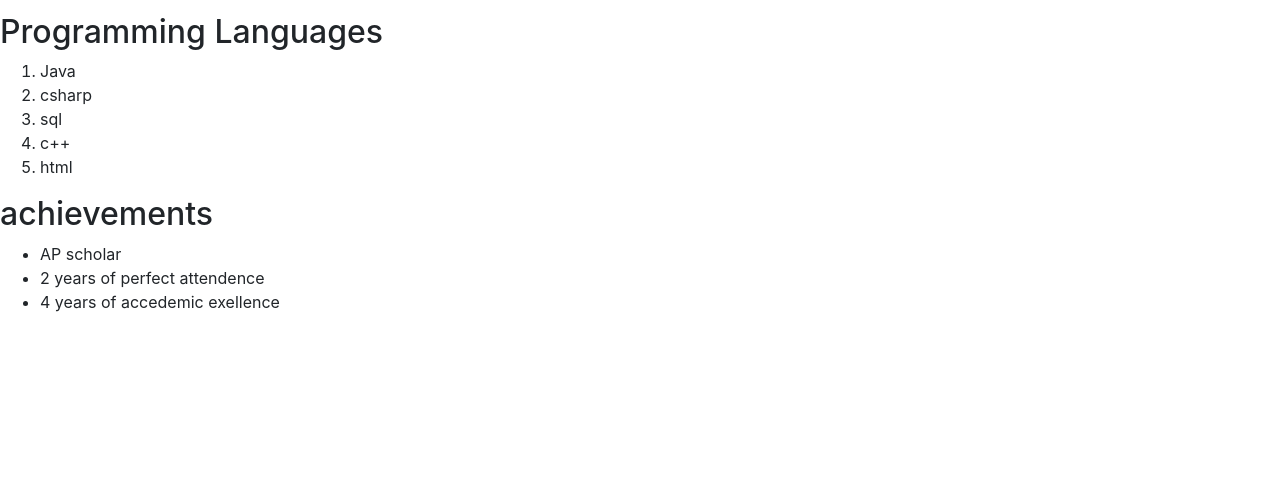
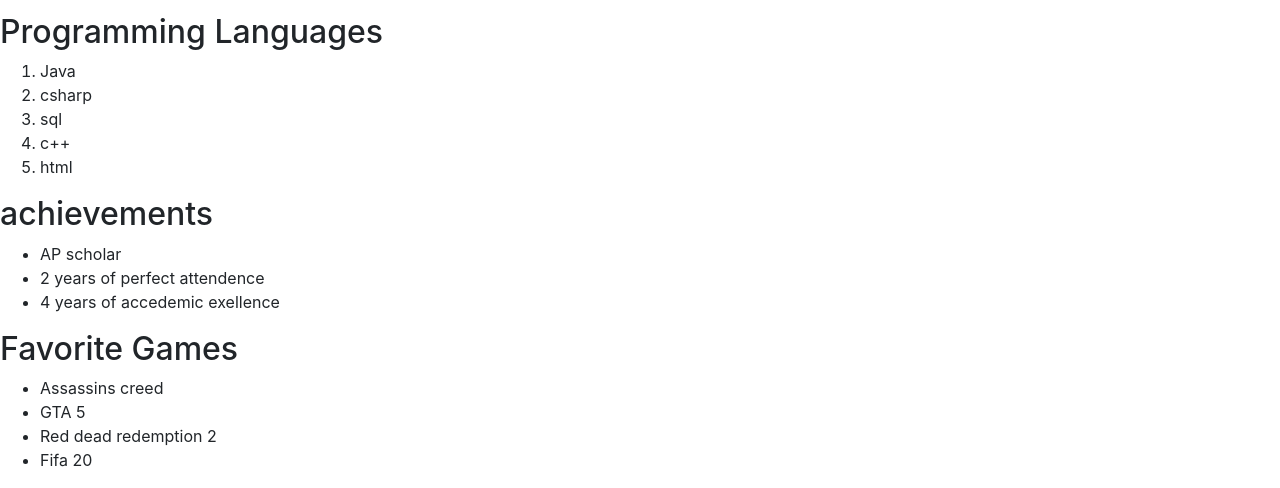
Before and after one commit to IT3049C-Students-Archive/1-online-portfolio-subrama2, a website: page index.html in a window 1280 px wide. Shown: the part 756-1244 px from the top of the page. Before the commit the page ends 1086 px from the top, so only its background shows below. Drawn offline with nearby package versions, Linux system fonts and the light colour scheme.

Commit message:
added Favorite games section

```diff
--- a/index.html
+++ b/index.html
@@ -82,6 +82,20 @@
 
 
   </div>
+
+  <div class='section' id="games">
+    <h2>Favorite Games</h2>
+
+
+    <ul>
+      <li>Assassins creed</li>
+      <li>GTA 5</li>
+      <li>Red dead redemption 2</li>
+      <li>Fifa 20</li>
+    </ul>
+
+
+  </div>
   </div>
 
   <!-- INCLUDE SCRIPTS FILE HERE -->
```
